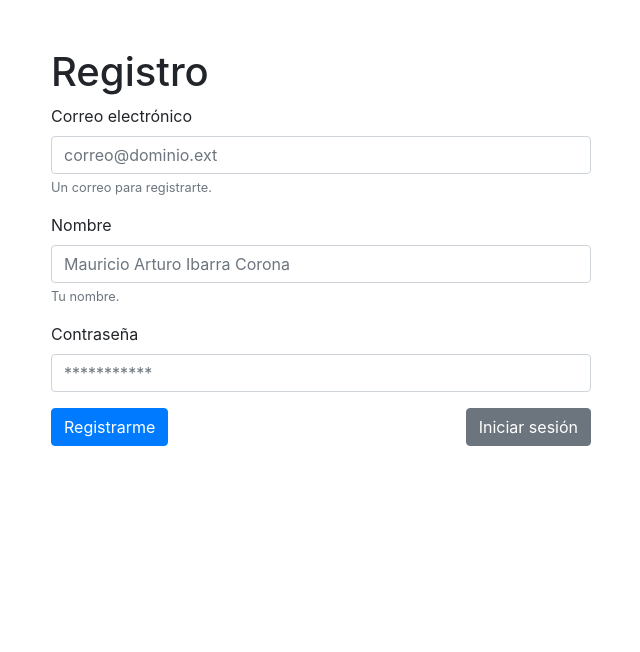
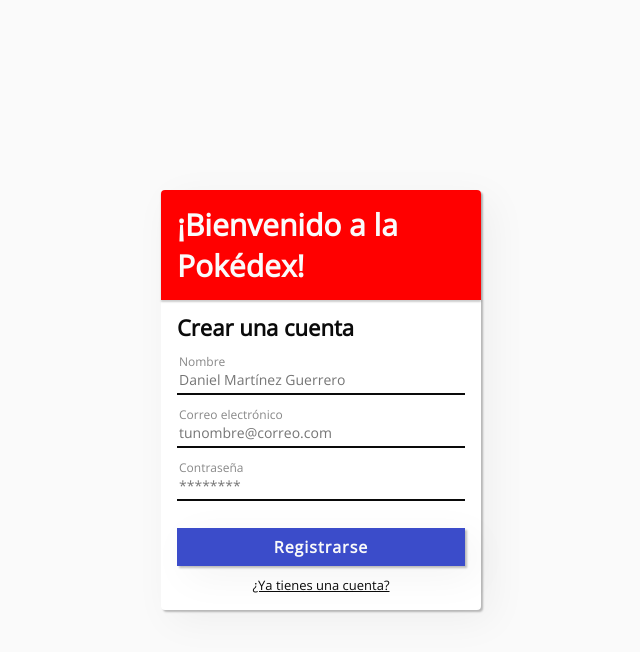
Before and after one commit to Danielosopanda/Express-Workshop, a plain HTML site: page Pokedex/signin.html in a window 1280 px wide. Shown: the whole page, without its empty margins (319-959 px from the left). Drawn offline with nearby package versions, Linux system fonts and the light colour scheme.

Commit message:
Added new UI

```diff
--- a/Pokedex/JS/login.js
+++ b/Pokedex/JS/login.js
@@ -18,12 +18,10 @@
             user_password: pass
         }
     }).then((response) => {
-
         console.log(response);
 
     }).catch((error) => {
-
-
+        console.log(error);
 
     });
 }
--- a/Pokedex/signin.html
+++ b/Pokedex/signin.html
@@ -1,48 +1,45 @@
 <!DOCTYPE html>
 <html lang="en">
-
 <head>
     <meta charset="UTF-8">
-    <meta name="viewport" content="width=device-width, initial-scale=1.0">
-    <meta http-equiv="X-UA-Compatible" content="ie=edge">
-    <title>Pokedex</title>
-    <link rel="stylesheet" href="https://stackpath.bootstrapcdn.com/bootstrap/4.3.1/css/bootstrap.min.css">
+    <link rel="preconnect" href="https://fonts.gstatic.com">
     <script src="https://code.jquery.com/jquery-3.3.1.slim.min.js"></script>
     <script src="https://cdnjs.cloudflare.com/ajax/libs/popper.js/1.14.7/umd/popper.min.js"></script>
-    <script src="https://stackpath.bootstrapcdn.com/bootstrap/4.3.1/js/bootstrap.min.js"></script>
-    <script src="https://unpkg.com/axios/dist/axios.min.js"></script>
+    <link href="https://fonts.googleapis.com/css2?family=Open+Sans:wght@300&display=swap" rel="stylesheet">
+    <meta name="viewport" content="width=device-width, initial-scale=1.0">
+    <link rel="stylesheet" href="styles.css">
+    <title>Document</title>
 </head>
-
 <body>
     <div class="container">
-        <div class="row mt-5">
-            <div class="col-6 offset-3">
-                <h1>Registro</h1>
-            </div>
-        </div>
-        <div class="row align-items-center">
-            <div class="col-6 offset-3">
-                <div class="form-group">
-                    <label for="input-mail">Correo electrónico</label>
-                    <input type="email" class="form-control" id="input-mail" placeholder="correo@dominio.ext">
-                    <small class="form-text text-muted">Un correo para registrarte.</small>
+        <form id="signInForm" class="signInForm form sombra" method="POST">
+             <h2>¡Bienvenido a la Pokédex!</h2>
+
+             <div class="campos">
+                 <h3>Crear una cuenta</h3>
+
+                 <div class="formCampo">
+                    <label for="inputName">Nombre</label>
+                    <input class="textInput" id="inputName" type="text" placeholder="Daniel Martínez Guerrero">
                 </div>
-                <div class="form-group">
-                    <label for="input-mail">Nombre</label>
-                    <input type="text" class="form-control" id="input-name" placeholder="Mauricio Arturo Ibarra Corona">
-                    <small class="form-text text-muted">Tu nombre.</small>
-                </div>
-                <div class="form-group">
-                    <label for="input-password">Contraseña</label>
-                    <input type="password" class="form-control" id="input-password" placeholder="***********">
-                </div>
-                <div class="d-flex justify-content-between">
-                    <button class="btn btn-primary">Registrarme</button>
-                    <button class="btn btn-secondary">Iniciar sesión</button>
-                </div>
-            </div>
-        </div>
-    </div>
+                 <div class="formCampo">
+                     <label for="inputMail">Correo electrónico</label>
+                     <input class="textInput" id="inputMail" type="mail" placeholder="tunombre@correo.com">
+                 </div>
+                 <div class="formCampo">
+                     <label for="inputPassword">Contraseña</label>
+                     <input class="textInput" id="inputPassword" type="password" placeholder="********">
+                 </div>
+
+             </div>
+
+             <div class="buttons">
+                 <button id="signInBtn" class="formBtn sombra" type="submit">Registrarse</button>
+                 <a class="signInLink" href="login.html">¿Ya tienes una cuenta?</a>
+             </div>
+
+         </form>
+     </div>
+     <script src="https://unpkg.com/axios/dist/axios.min.js"></script>
 </body>
-
 </html>
--- /dev/null
+++ b/Pokedex/styles.css
@@ -0,0 +1,145 @@
+:root {
+    --mainColor: #fafafa;
+    --formColor: white;
+    --secondaryColor: #ff0000;
+    --terciaryColor: #3B4CCA;
+    --formPadding: 16px;
+}
+
+* {
+    padding: 0;
+    margin: 0;
+    box-sizing: border-box;
+    font-family: 'Open Sans';
+}
+
+.container {
+    display: flex;
+    align-items: center;
+    justify-content: center;
+    width: 100%;
+    min-height: 100vh;
+    background: var(--mainColor);
+}
+
+.form {
+    display: flex;
+    flex-direction: column;
+    justify-content: space-between;
+    width: 25%;
+    height: 380px;
+    padding: var(--formPadding);
+    background: var(--formColor);
+    color: #0a0a0a;
+    border-radius: 4px;
+}
+
+.logInForm {
+    height: 380px;
+}
+.signInForm {
+    height: 420px;
+}
+
+/* .logInForm::after {
+    content: "";
+    width: calc(100% + 32px);
+    height: 50%;
+    background: white;
+    position: relative;
+    right: 16px;
+    z-index: 1;
+} */
+
+.form h2 {
+    font-size: 30px;
+    background: var(--secondaryColor);
+    color: #fafafa;
+    width: calc(100% + var(--formPadding) * 2);
+    position: relative;
+    right: var(--formPadding);
+    bottom: var(--formPadding);
+    padding: 14px;
+    padding-left: var(--formPadding);
+    border-radius: 4px 4px 0 0;
+    box-shadow: 0 2px 2px rgba(0, 0, 0, .2);
+}
+
+.form h3 {
+    font-size: 22px;
+}
+
+.campos {
+    position: relative;
+    bottom: 12px;
+}
+
+.formCampo {
+    display: flex;
+    flex-direction: column;
+    margin: 7px 0;
+}
+
+.form label {
+    position: relative;
+    padding-left: 2px;
+    top: 4px;
+    font-size: 12px;
+    color: #888;
+}
+
+.form input {
+    outline: none;
+    padding: 4px 2px;
+    font-size: 14px;
+    border: none;
+    border-bottom: 2px solid #0a0a0a;
+    transition: 250ms ease all;
+}
+
+/*  .logInForm input::after {
+    position: relative;
+    left: 200px;
+    content: "";
+    width: 500px;
+    height: 500px;
+    background: green;
+    z-index: 2;
+} */
+
+.form input:focus {
+    border-bottom: 2px solid var(--terciaryColor);
+}
+
+.buttons {
+    display: flex;
+    flex-direction: column;
+}
+
+.formBtn {
+    padding: 8px;
+    outline: none;
+    border: none;
+    cursor: pointer;
+    font-size: 16px;
+    background: var(--terciaryColor);
+    color: #fafafa;
+    font-weight: bold;
+    letter-spacing: 1px;
+}
+
+.formBtn:hover {
+    background: #485bee;
+}
+
+.logInLink, .signInLink {
+    font-size: 13px;
+    text-align: center;
+    margin-top: 10px;
+    color: #0a0a0a;
+}
+
+.sombra {
+    box-shadow: 2px 2px 2px rgba(0, 0, 0, .25),
+    10px 10px 40px rgba(0, 0, 0, .05);
+}
--- a/Routes/index.js
+++ b/Routes/index.js
@@ -5,7 +5,7 @@
 
 //Routers
 const pokemon = require("./pokemon");
-const user = require("./user");
+const user = require("../Routes/user");
 
 //Middleware
 const auth = require("../Middleware/auth");
@@ -21,13 +21,9 @@
 
 //Página principal
 app.get("/", index);
-
 app.use("/user", user);
-
 app.use(auth);
-
 app.use("/pokemon", pokemon);
-
 app.use(notFound);
 
 // Inciar servidor
```
Also changed, not shown: Pokedex/JS/login2.js (added, +91 -0 lines), Pokedex/login.html (+25 -27 lines), Pokedex/login2.html (added, +43 -0 lines), Pokedex/signin2.html (added, +48 -0 lines).
